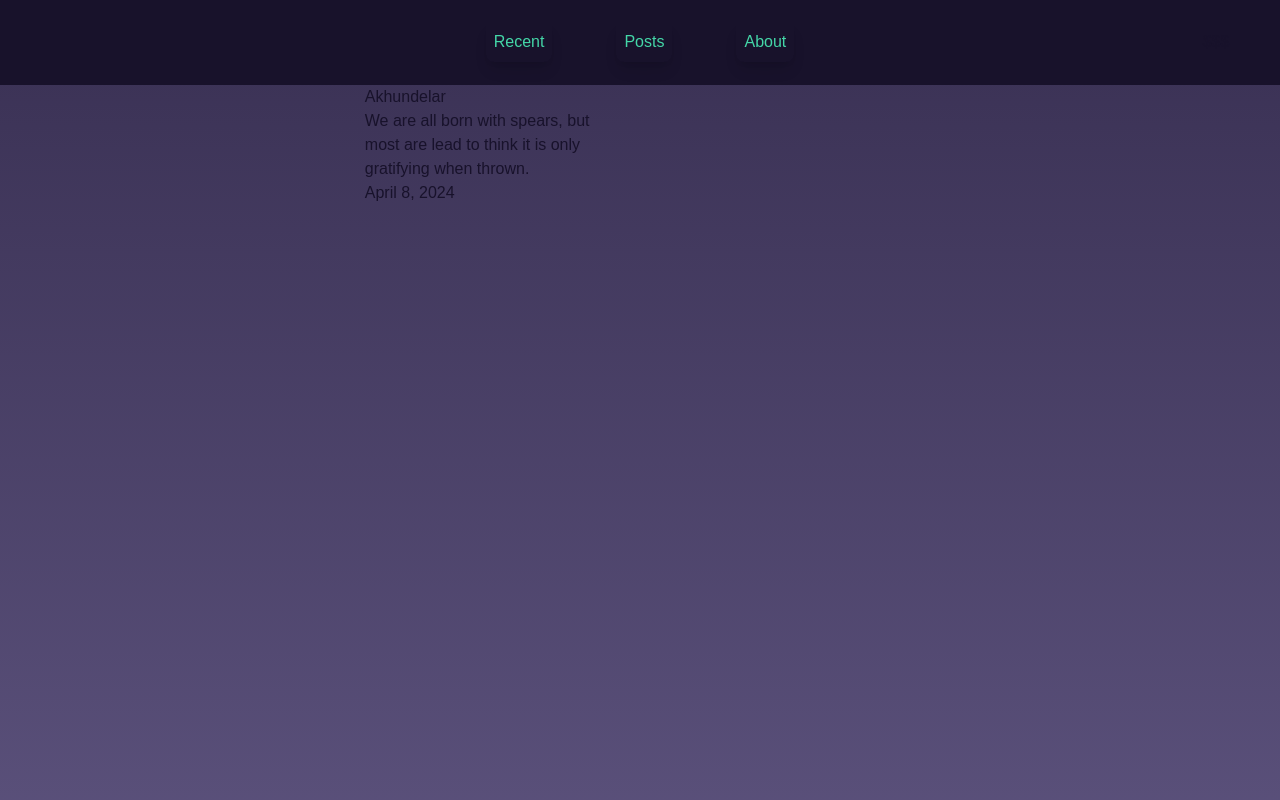
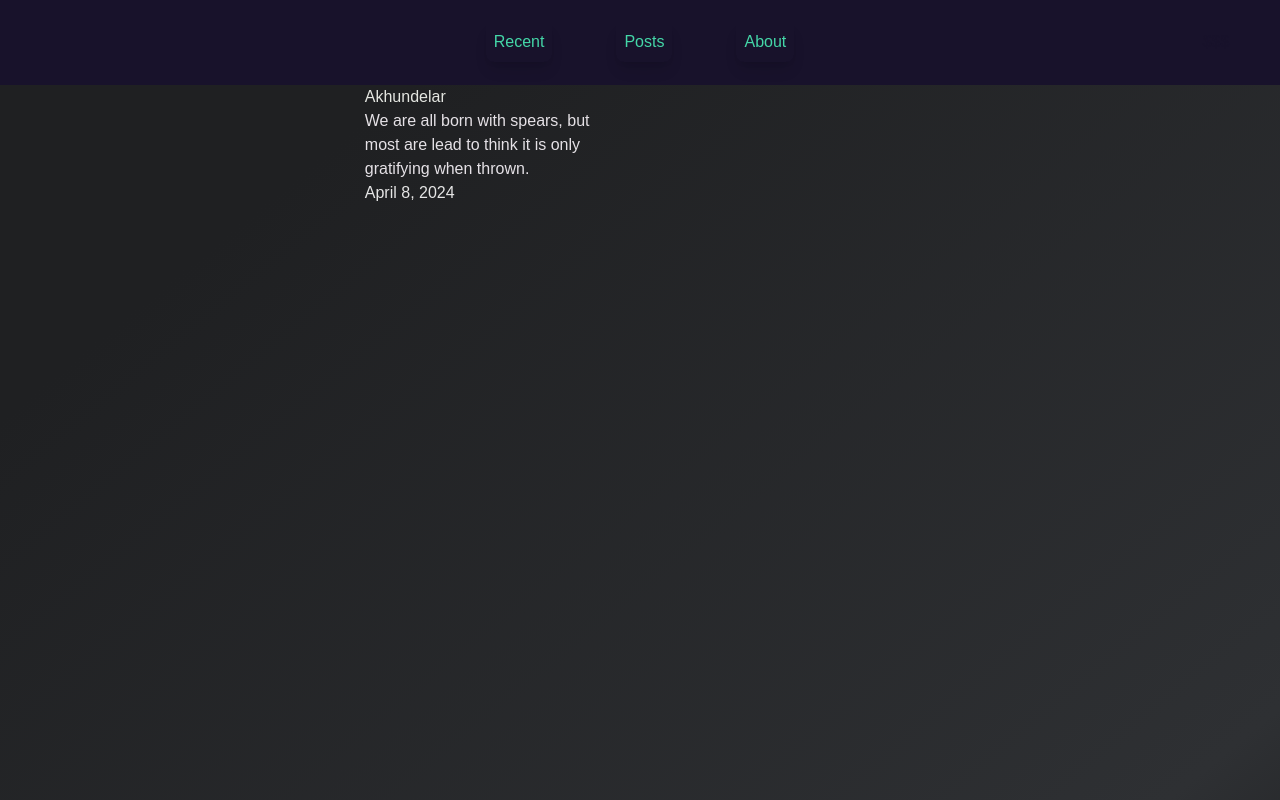
Before and after one commit to KXzeno/karnovah-blog, a Next.js app: page / in a window 1280 px wide. Shown: the top 800 px of the page. Built offline with nearby package versions, Linux system fonts and the light colour scheme; no server answers; a web font is replaced by a local one.

Commit message:
Nest Feed component in own segment

```diff
--- /dev/null
+++ b/app/components/FOB/Feed/Feed.css
@@ -0,0 +1,23 @@
+@tailwind base;
+@tailwind components;
+@tailwind utilities;
+
+@layer base {
+    body {
+      @apply bg-gradient-to-br from-[#1F2022] from-20% via-[#2E3033] via-[83.7%] to-[#1F2022] to-100% max-md:w-screen max-[368px]:w-max;
+    }
+}
+
+@layer utilities {
+  #hero-title {
+    @apply text-[#E4E6E1];
+  }
+
+  #hero-abstract {
+    @apply text-[#E5E1E6];
+  }
+
+  #hero-date {
+    @apply text-[#E6E6E6]
+  }
+}
--- a/app/components/FOB/Feed/Feed.tsx
+++ b/app/components/FOB/Feed/Feed.tsx
@@ -1,6 +1,7 @@
 import React from 'react';
 import { readFile } from 'fs/promises';
 import { motion } from 'framer-motion';
+import './Feed.css';
 
 interface postData {
   title: string,
@@ -13,13 +14,13 @@ function FeedCard({ title, abstract, date }: postData) {
       <div
         className="h-16 w-64 mx-auto"
       >
-        <div>
+        <div id="hero-title">
           {title}
         </div>
-        <div>
+        <div id="hero-abstract">
           {abstract}
         </div>
-        <div>
+        <div id="hero-date">
           {date}
         </div>
       </div>
```
